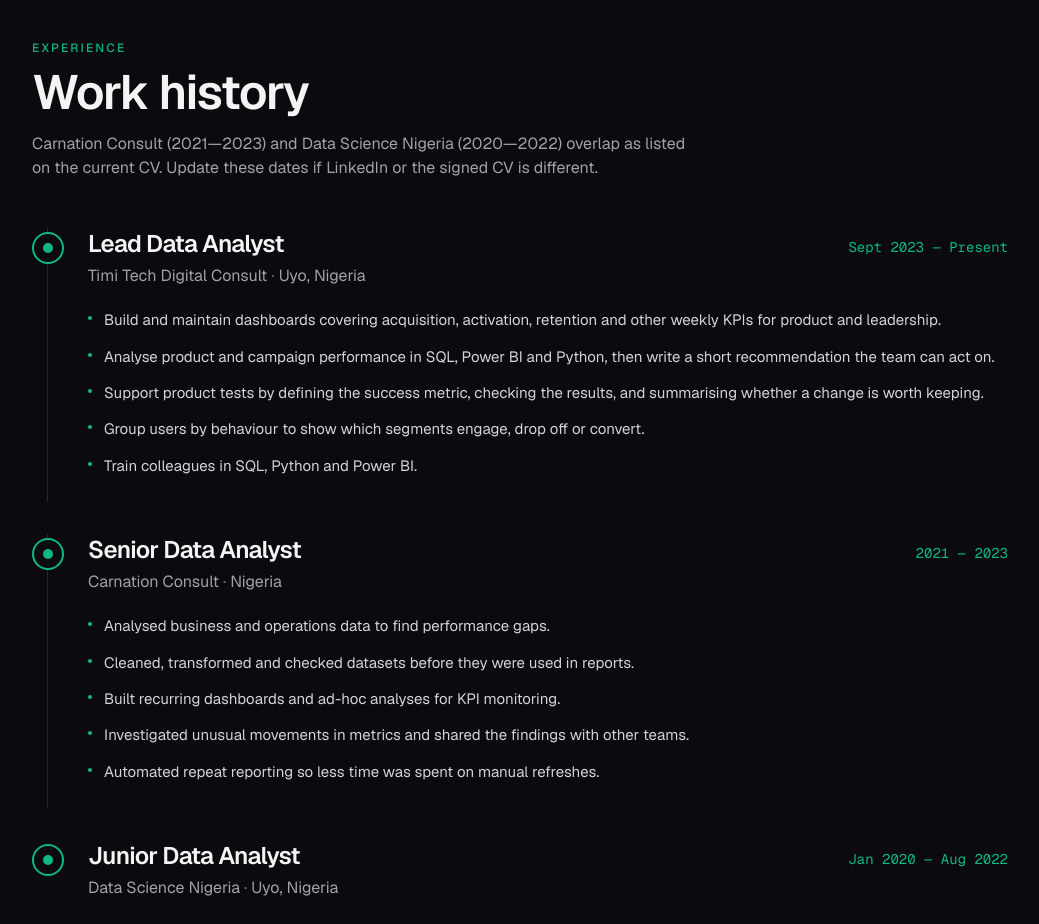
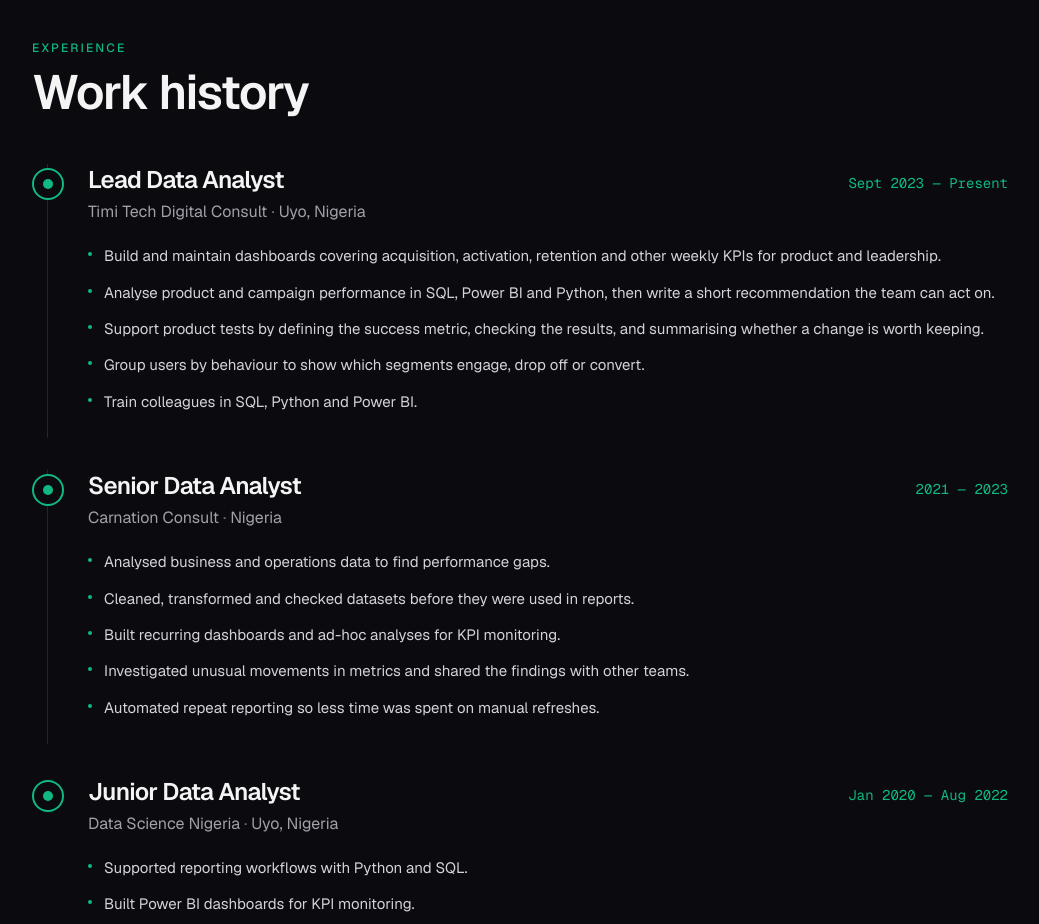
Before and after one commit to FrancisBright1/Portfolio, a Next.js app: page / in a window 1280 px wide. Shown: the part 1700-2624 px from the top of the page, without its empty margins (120-1159 px from the left). Built offline with nearby package versions, Linux system fonts and the light colour scheme.

Commit message:
Remove overlapping experience note in Experience component
Removed overlapping experience note from the CV section.

```diff
--- a/app/components/Experience.tsx
+++ b/app/components/Experience.tsx
@@ -51,7 +51,7 @@ export default function Experience() {
         <p className="uppercase tracking-[0.18em] text-xs text-[#10b981] font-medium mb-3">Experience</p>
         <h2 className="text-3xl sm:text-4xl md:text-5xl font-semibold tracking-tight">Work history</h2>
         <p className="mt-4 text-[#a1a1aa] text-sm sm:text-base">
-          Carnation Consult (2021—2023) and Data Science Nigeria (2020—2022) overlap as listed on the current CV. Update these dates if LinkedIn or the signed CV is different.
+
         </p>
       </div>
       <div className="space-y-14">
```
